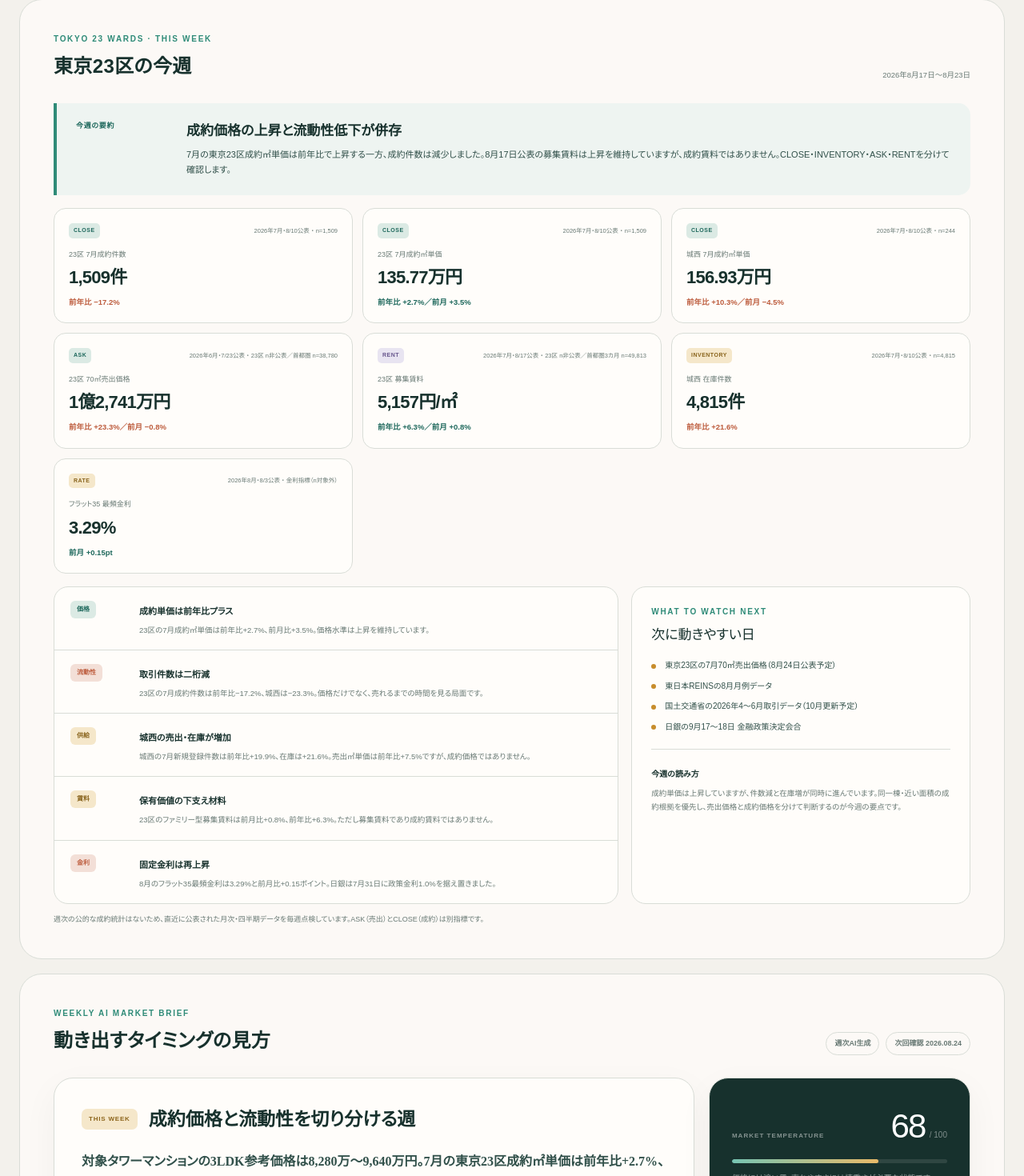
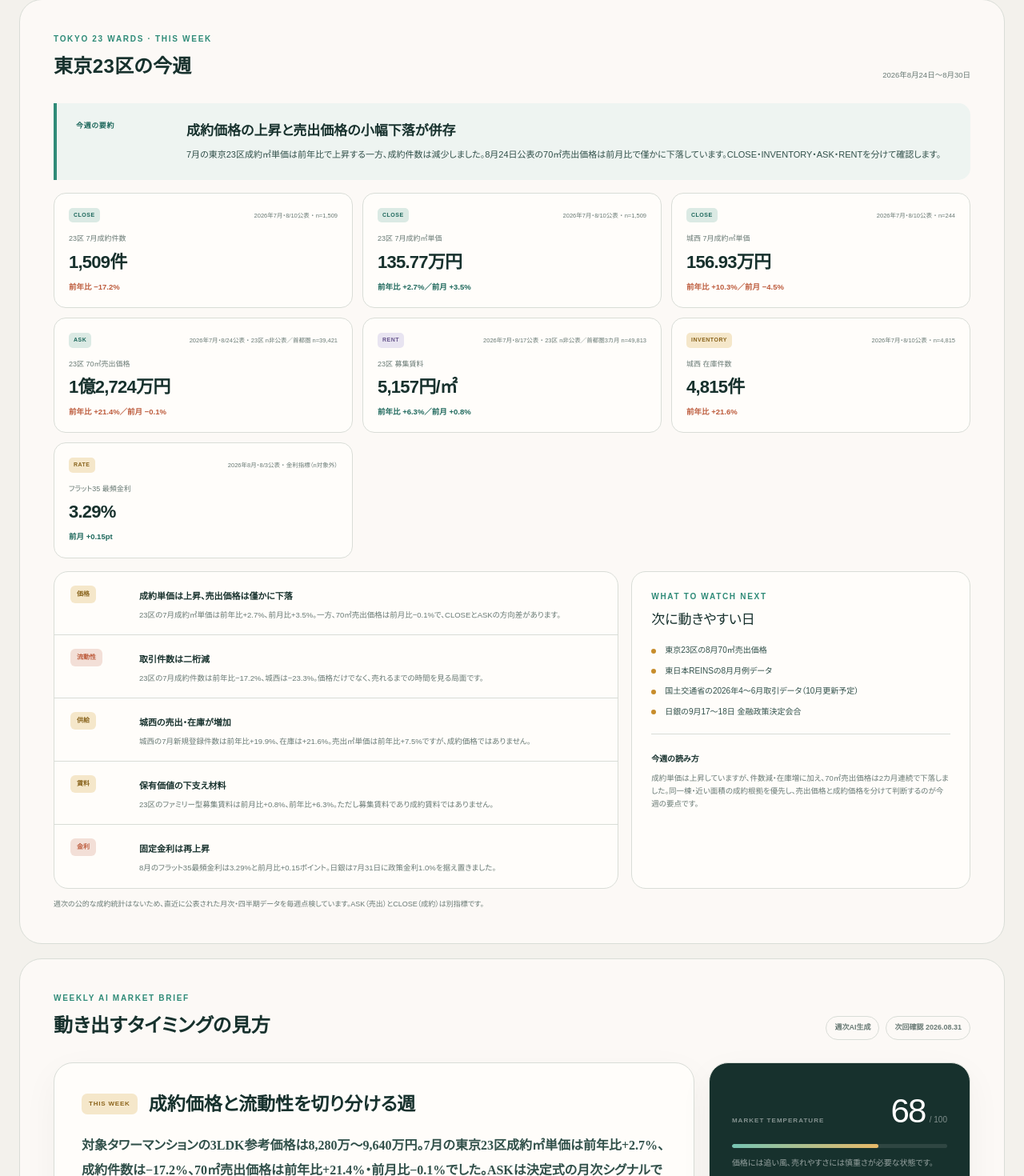
Before and after one commit to kkazu-tt/suginami-property-dashboard, a Next.js app: page / in a window 1280 px wide. Shown: the part 4089-5559 px from the top of the page at 80% size. Built offline with nearby package versions, Linux system fonts and the light colour scheme; no server answers.

Commit message:
7月の70㎡売出価格と週次レビューを更新

```diff
--- a/app/data/market-data.ts
+++ b/app/data/market-data.ts
@@ -244,8 +244,8 @@ const suginamiNowcastText = suginamiNowcast
   : "算出待ち";
 
 export const marketSnapshot = {
-  asOf: "2026-08-19T13:23:00+09:00",
-  asOfLabel: "2026年8月19日 13:23 JST",
+  asOf: "2026-08-24T11:21:55+09:00",
+  asOfLabel: "2026年8月24日 11:21 JST",
   latestMarketPeriod: "2026年7月",
   property: {
     name: "杉並区内の対象タワーマンション",
@@ -302,10 +302,10 @@ export const marketSnapshot = {
     },
   ] satisfies BuildingComparable[],
   weeklyTokyo23: {
-    weekLabel: "2026年8月17日〜8月23日",
-    status: "成約価格の上昇と流動性低下が併存",
+    weekLabel: "2026年8月24日〜8月30日",
+    status: "成約価格の上昇と売出価格の小幅下落が併存",
     lead:
-      "7月の東京23区成約㎡単価は前年比で上昇する一方、成約件数は減少しました。8月17日公表の募集賃料は上昇を維持していますが、成約賃料ではありません。CLOSE・INVENTORY・ASK・RENTを分けて確認します。",
+      "7月の東京23区成約㎡単価は前年比で上昇する一方、成約件数は減少しました。8月24日公表の70㎡売出価格は前月比で僅かに下落しています。CLOSE・INVENTORY・ASK・RENTを分けて確認します。",
     indicators: [
       {
         label: "23区 7月成約件数",
@@ -336,12 +336,12 @@ export const marketSnapshot = {
       },
       {
         label: "23区 70㎡売出価格",
-        value: "1億2,741万円",
-        change: "前年比 +23.3%／前月 −0.8%",
+        value: "1億2,724万円",
+        change: "前年比 +21.4%／前月 −0.1%",
         direction: "down",
         kind: "ASK",
-        period: "2026年6月・7/23公表",
-        sample: "23区 n非公表／首都圏 n=38,780",
+        period: "2026年7月・8/24公表",
+        sample: "23区 n非公表／首都圏 n=39,421",
       },
       {
         label: "23区 募集賃料",
@@ -374,9 +374,9 @@ export const marketSnapshot = {
     movements: [
       {
         label: "価格",
-        title: "成約単価は前年比プラス",
-        detail: "23区の7月成約㎡単価は前年比+2.7%、前月比+3.5%。価格水準は上昇を維持しています。",
-        tone: "positive",
+        title: "成約単価は上昇、売出価格は僅かに下落",
+        detail: "23区の7月成約㎡単価は前年比+2.7%、前月比+3.5%。一方、70㎡売出価格は前月比−0.1%で、CLOSEとASKの方向差があります。",
+        tone: "caution",
       },
       {
         label: "流動性",
@@ -404,13 +404,13 @@ export const marketSnapshot = {
       },
     ],
     watchNext: [
-      "東京23区の7月70㎡売出価格（8月24日公表予定）",
+      "東京23区の8月70㎡売出価格",
       "東日本REINSの8月月例データ",
       "国土交通省の2026年4〜6月取引データ（10月更新予定）",
       "日銀の9月17〜18日 金融政策決定会合",
     ],
     interpretation:
-      "成約単価は上昇していますが、件数減と在庫増が同時に進んでいます。同一棟・近い面積の成約根拠を優先し、売出価格と成約価格を分けて判断するのが今週の要点です。",
+      "成約単価は上昇していますが、件数減・在庫増に加え、70㎡売出価格は2カ月連続で下落しました。同一棟・近い面積の成約根拠を優先し、売出価格と成約価格を分けて判断するのが今週の要点です。",
   },
   priceTrend: {
     title: "3LDK取引㎡単価の推移と予測",
@@ -622,7 +622,7 @@ export const marketSnapshot = {
     state: "observe" as const,
     title: "成約価格と流動性を切り分ける週",
     summary:
-      `対象タワーマンションの3LDK参考価格は8,280万〜9,640万円。7月の東京23区成約㎡単価は前年比+2.7%、成約件数は−17.2%、城西在庫は+21.6%でした。新しい月次シグナルと国交省個票を決定式へ反映し、杉並区のナウキャストは${suginamiNowcastText}です。対象棟のESTIMATEは新しい同一棟成約がないため据え置き、再開発の2027年確度差分も+0.05ポイントのままです。`,
+      `対象タワーマンションの3LDK参考価格は8,280万〜9,640万円。7月の東京23区成約㎡単価は前年比+2.7%、成約件数は−17.2%、70㎡売出価格は前年比+21.4%・前月比−0.1%でした。ASKは決定式の月次シグナルではないため、杉並区のナウキャストは${suginamiNowcastText}で据え置きです。対象棟のESTIMATEと再開発の2027年確度差分も変えていません。`,
     positives: [
       "東京23区の7月成約㎡単価は前年比 +2.7%、前月比 +3.5%",
       "23区のファミリー型募集賃料は7月に前年比 +6.3%、前月比 +0.8%",
@@ -631,7 +631,7 @@ export const marketSnapshot = {
     ],
     risks: [
       "東京23区の7月成約件数は前年比 −17.2%",
-      "東京23区の6月70㎡売出価格は前月比 −0.8%（前年比 +23.3%）",
+      "東京23区の7月70㎡売出価格は前月比 −0.1%（前年比 +21.4%）",
       "城西地区の7月成約件数は前年比 −23.3%、在庫は +21.6%",
       "8月のフラット35最頻金利は3.29%と前月比 +0.15ポイント",
       "笹塚の新規住宅供給は生活利便向上と競合増の両面があり、中野新北口は再計画中",
@@ -643,8 +643,8 @@ export const marketSnapshot = {
       "次回の月次統計、国交省の次四半期、日銀会合、再開発の公式な段階変化で再計算",
     ],
     confidence: "C（公開情報3件を中心に推定）",
-    generatedAt: "2026-08-19T13:23:00+09:00",
-    nextReview: "2026-08-24",
+    generatedAt: "2026-08-24T11:21:55+09:00",
+    nextReview: "2026-08-31",
   },
   updateSchedule: [
     {
@@ -692,11 +692,11 @@ export const marketSnapshot = {
       usage: "城西地区の成約・新規登録・在庫",
     },
     {
-      label: "中古マンション70㎡売出価格 2026年6月",
+      label: "中古マンション70㎡売出価格 2026年7月",
       publisher: "東京カンテイ",
-      url: "https://www.kantei.ne.jp/report/70m2/9098/",
+      url: "https://www.kantei.ne.jp/report/70m2/9297/",
       tier: "B",
-      usage: "東京23区の売出価格・前年比・前月比（7月23日公表）",
+      usage: "東京23区の売出価格・前年比・前月比（8月24日公表）",
     },
     {
       label: "分譲マンション賃料 2026年7月",
```
Also changed, not shown: 1 other file (tests, documents, lock files or other folders).
